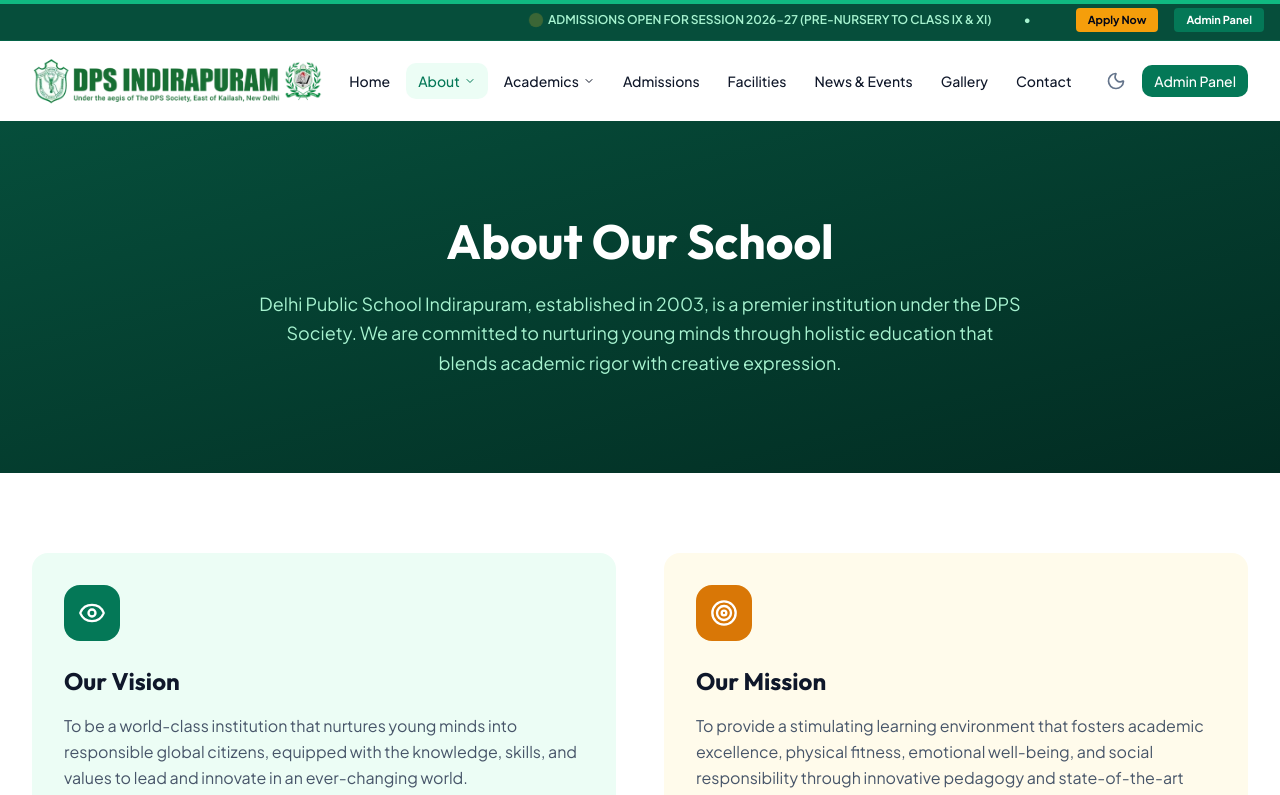
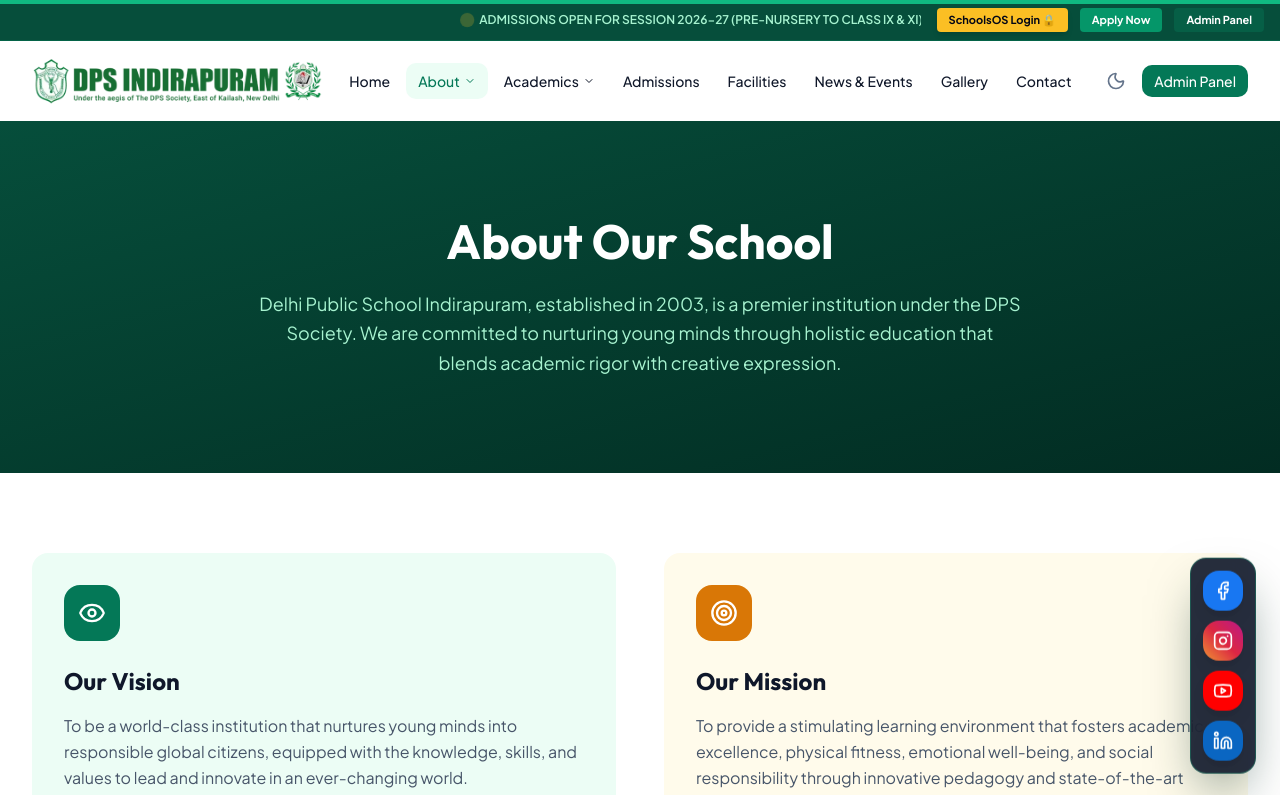
Before and after one commit to ShashankJangid/dpsi-website, a React (Vite) app: page /about in a window 1280 px wide. Shown: the top 795 px of the page. Built offline with nearby package versions, Linux system fonts and the light colour scheme; what @trpc/react-query would draw is missing.

Commit message:
Add floating social media widget with bounce micro-animation, SchoolsOS login link, smooth hero slider transitions, and aspect-fit hero banner scaling

```diff
--- /dev/null
+++ b/src/components/FloatingSocials.tsx
@@ -0,0 +1,62 @@
+import { motion } from "framer-motion";
+import { Facebook, Youtube, Linkedin, Instagram } from "lucide-react";
+
+const socialLinks = [
+  {
+    name: "Facebook",
+    icon: <Facebook className="w-5 h-5" />,
+    url: "https://www.facebook.com/DPSIndirapuramGhaziabad",
+    color: "bg-[#1877F2] hover:bg-[#166fe5]",
+  },
+  {
+    name: "Instagram",
+    icon: <Instagram className="w-5 h-5" />,
+    url: "https://www.instagram.com/dps_indirapuram/",
+    color: "bg-gradient-to-tr from-[#f09433] via-[#dc2743] to-[#bc1888] hover:opacity-90",
+  },
+  {
+    name: "YouTube",
+    icon: <Youtube className="w-5 h-5" />,
+    url: "https://www.youtube.com/channel/UC-jQAVRh4pBXEktpml3yeIQ/videos",
+    color: "bg-[#FF0000] hover:bg-[#cc0000]",
+  },
+  {
+    name: "LinkedIn",
+    icon: <Linkedin className="w-5 h-5" />,
+    url: "https://www.linkedin.com/company/dpsindirapuram/",
+    color: "bg-[#0A66C2] hover:bg-[#095196]",
+  },
+];
+
+export default function FloatingSocials() {
+  return (
+    <div className="fixed bottom-6 right-6 z-50 flex flex-col items-end gap-3 pointer-events-auto">
+      <motion.div
+        initial={{ y: 0 }}
+        animate={{ y: [0, -14, 0, -8, 0] }}
+        transition={{
+          duration: 1.5,
+          repeat: 2,
+          repeatDelay: 4,
+          ease: "easeOut",
+        }}
+        className="flex flex-col gap-2.5 bg-slate-900/90 dark:bg-slate-950/90 backdrop-blur-xl p-3 rounded-2xl border border-emerald-500/30 shadow-2xl shadow-emerald-950/50"
+      >
+        {socialLinks.map((s) => (
+          <motion.a
+            key={s.name}
+            href={s.url}
+            target="_blank"
+            rel="noopener noreferrer"
+            whileHover={{ scale: 1.15, rotate: 5 }}
+            whileTap={{ scale: 0.95 }}
+            className={`w-10 h-10 rounded-xl text-white flex items-center justify-center shadow-lg transition-all duration-300 ${s.color}`}
+            title={`DPS Indirapuram on ${s.name}`}
+          >
+            {s.icon}
+          </motion.a>
+        ))}
+      </motion.div>
+    </div>
+  );
+}
--- a/src/components/Footer.tsx
+++ b/src/components/Footer.tsx
@@ -22,6 +22,7 @@ const quickLinks = [
 ];
 
 const resources = [
+  { label: "SchoolsOS Portal Login 🔒", href: "https://dpsindp.schoolforschools.ai/login", external: true },
   { label: "Event Calendar", href: "/news-events" },
   { label: "Mandatory Public Disclosure", href: "#" },
   { label: "Careers", href: "#" },
@@ -53,34 +54,38 @@ export default function Footer() {
             </p>
             <div className="flex items-center gap-3 pt-2">
               <a
-                href="https://facebook.com"
+                href="https://www.facebook.com/DPSIndirapuramGhaziabad"
                 target="_blank"
                 rel="noopener noreferrer"
-                className="p-2 rounded-full bg-slate-800 hover:bg-emerald-700 transition-colors"
+                className="p-2 rounded-full bg-slate-800 hover:bg-[#1877F2] transition-colors"
+                title="Facebook"
               >
                 <Facebook className="w-4 h-4" />
               </a>
               <a
-                href="https://youtube.com"
+                href="https://www.youtube.com/channel/UC-jQAVRh4pBXEktpml3yeIQ/videos"
                 target="_blank"
                 rel="noopener noreferrer"
-                className="p-2 rounded-full bg-slate-800 hover:bg-emerald-700 transition-colors"
+                className="p-2 rounded-full bg-slate-800 hover:bg-[#FF0000] transition-colors"
+                title="YouTube"
               >
                 <Youtube className="w-4 h-4" />
               </a>
               <a
-                href="https://linkedin.com"
+                href="https://www.linkedin.com/company/dpsindirapuram/"
                 target="_blank"
                 rel="noopener noreferrer"
-                className="p-2 rounded-full bg-slate-800 hover:bg-emerald-700 transition-colors"
+                className="p-2 rounded-full bg-slate-800 hover:bg-[#0A66C2] transition-colors"
+                title="LinkedIn"
               >
                 <Linkedin className="w-4 h-4" />
               </a>
               <a
-                href="https://instagram.com"
+                href="https://www.instagram.com/dps_indirapuram/"
                 target="_blank"
                 rel="noopener noreferrer"
-                className="p-2 rounded-full bg-slate-800 hover:bg-emerald-700 transition-colors"
+                className="p-2 rounded-full bg-slate-800 hover:bg-[#dc2743] transition-colors"
+                title="Instagram"
               >
                 <Instagram className="w-4 h-4" />
               </a>
@@ -112,12 +117,23 @@ export default function Footer() {
             <ul className="space-y-2.5">
               {resources.map((link) => (
                 <li key={link.label}>
+                  {link.external ? (
+                    <a
+                      href={link.href}
+                      target="_blank"
+                      rel="noopener noreferrer"
+                      className="text-sm font-semibold text-amber-400 hover:text-amber-300 transition-colors flex items-center gap-1"
+                    >
+                      {link.label}
+                    </a>
+                  ) : (
                     <Link
                       to={link.href}
                       className="text-sm hover:text-emerald-400 transition-colors"
                     >
                       {link.label}
                     </Link>
+                  )}
                 </li>
               ))}
             </ul>
--- a/src/components/Layout.tsx
+++ b/src/components/Layout.tsx
@@ -1,6 +1,7 @@
 import { Suspense, lazy } from "react";
 import Navbar from "./Navbar";
 import Footer from "./Footer";
+import FloatingSocials from "./FloatingSocials";
 
 const ScrollProgress = lazy(() => import("./ScrollProgress"));
 
@@ -10,13 +11,14 @@ interface LayoutProps {
 
 export default function Layout({ children }: LayoutProps) {
   return (
-    <div className="min-h-screen flex flex-col">
+    <div className="min-h-screen flex flex-col relative">
       <Suspense fallback={null}>
         <ScrollProgress />
       </Suspense>
       <Navbar />
       <main className="flex-1">{children}</main>
       <Footer />
+      <FloatingSocials />
     </div>
   );
 }
--- a/src/components/Navbar.tsx
+++ b/src/components/Navbar.tsx
@@ -89,12 +89,20 @@ export default function Navbar() {
               <span>CALL US: +91-0120-4660000, 4670000 | EMAIL: INFO@DPSINDIRAPURAM.COM</span>
             </div>
           </div>
-          <div className="hidden lg:flex items-center gap-4 text-[11px] font-bold text-white shrink-0">
-            <Link to="/admissions" className="px-3 py-1 bg-amber-500 hover:bg-amber-600 text-slate-950 rounded transition-all">
+          <div className="hidden lg:flex items-center gap-3 text-[11px] font-bold text-white shrink-0">
+            <a
+              href="https://dpsindp.schoolforschools.ai/login"
+              target="_blank"
+              rel="noopener noreferrer"
+              className="px-3 py-1 bg-amber-400 hover:bg-amber-300 text-slate-950 rounded shadow-md transition-all font-extrabold"
+            >
+              SchoolsOS Login 🔒
+            </a>
+            <Link to="/admissions" className="px-3 py-1 bg-emerald-600 hover:bg-emerald-500 text-white rounded transition-all">
               Apply Now
             </Link>
             {isAdmin && (
-              <Link to="/admin" className="px-3 py-1 bg-emerald-700 hover:bg-emerald-600 rounded transition-all">
+              <Link to="/admin" className="px-3 py-1 bg-emerald-800 hover:bg-emerald-700 rounded transition-all">
                 Admin Panel
               </Link>
             )}
--- a/src/sections/HeroSection.tsx
+++ b/src/sections/HeroSection.tsx
@@ -54,20 +54,27 @@ export default function HeroSection() {
   const slide = heroSlides[currentSlide];
 
   return (
-    <section className="relative min-h-[85vh] flex items-center overflow-hidden bg-slate-950">
+    <section className="relative min-h-[75vh] md:min-h-[85vh] flex items-center overflow-hidden bg-slate-950">
       <AnimatePresence mode="wait">
         <motion.div
           key={slide.image}
-          initial={{ opacity: 0, scale: 1.05 }}
+          initial={{ opacity: 0, scale: 1.06 }}
           animate={{ opacity: 1, scale: 1 }}
-          exit={{ opacity: 0 }}
-          transition={{ duration: 1, ease: "easeInOut" }}
-          className="absolute inset-0"
+          exit={{ opacity: 0, scale: 0.98 }}
+          transition={{ duration: 1.2, ease: [0.25, 1, 0.5, 1] }}
+          className="absolute inset-0 flex items-center justify-center bg-slate-950 overflow-hidden"
         >
+          {/* Blurred backdrop matching image for aspect-fit padding */}
+          <img
+            src={slide.image}
+            alt=""
+            className="absolute inset-0 w-full h-full object-cover blur-2xl opacity-40 scale-110 pointer-events-none"
+          />
+          {/* Main banner image - fitted properly so graphics and text never spill out */}
           <img
             src={slide.image}
             alt={slide.title}
-            className="w-full h-full object-cover"
+            className="relative w-full h-full object-contain md:object-cover object-center z-0"
             fetchPriority={currentSlide === 0 ? "high" : "auto"}
             loading="eager"
             decoding="async"
```
Lines whose indentation alone changed are shown as unchanged.
